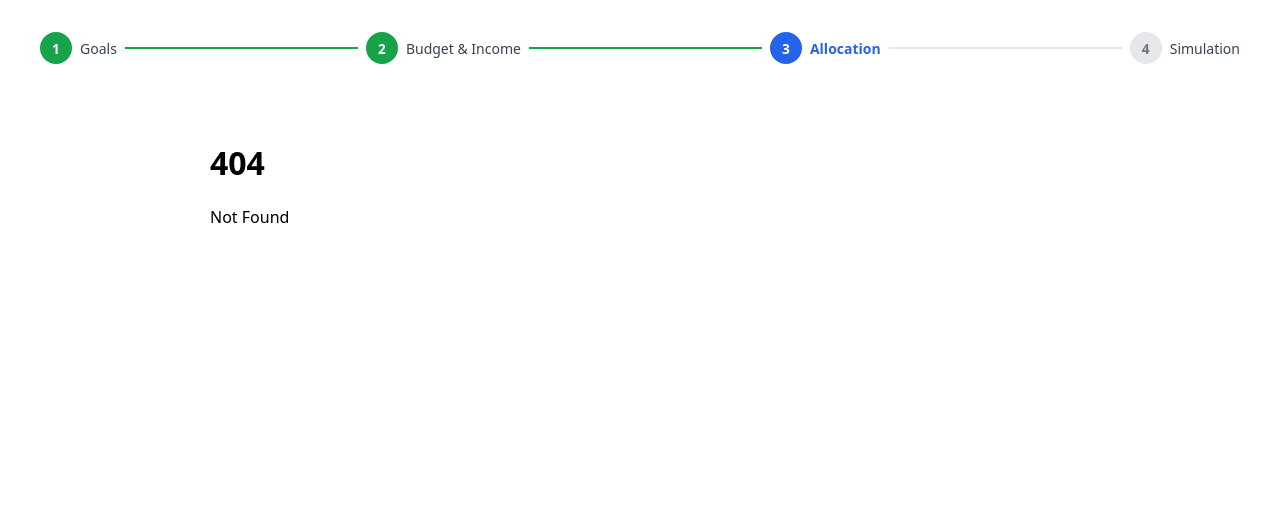
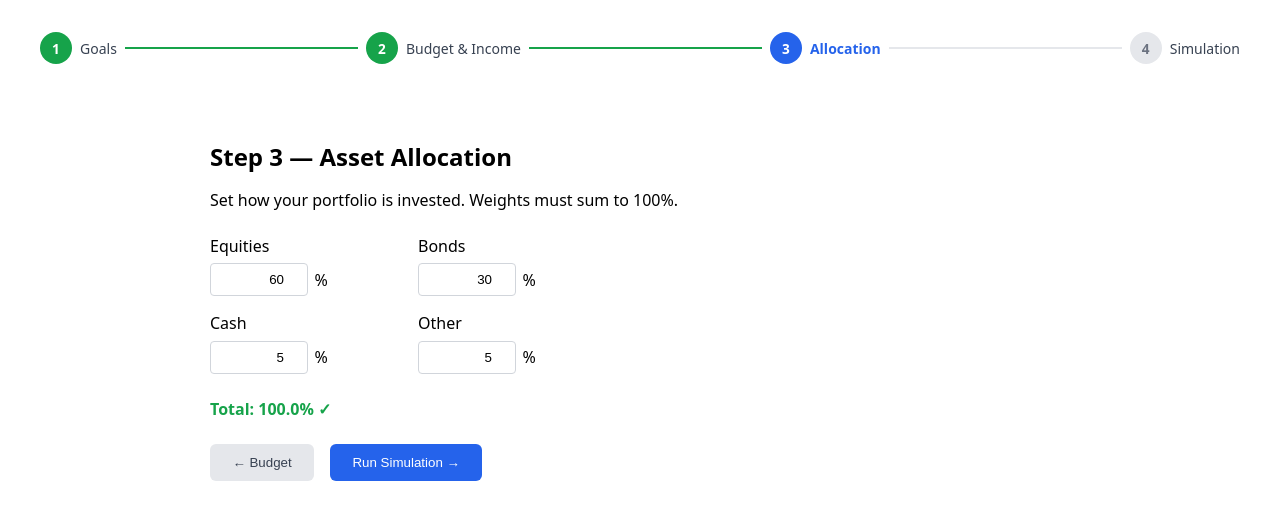
Before and after one commit to o1i/planner, a SvelteKit app in the folder frontend/: page /step3 in a window 1280 px wide. Before the commit this address had no page. Shown: the top 520 px of the page. Built offline with nearby package versions, Linux system fonts and the light colour scheme.

Commit message:
feat: step 3 asset allocation page

```diff
--- /dev/null
+++ b/frontend/src/routes/step3/+page.svelte
@@ -0,0 +1,53 @@
+<script lang="ts">
+  import { goto } from '$app/navigation';
+  import { plan, markDirty } from '$lib/store.svelte';
+
+  let total = $derived(
+    plan.allocation.equities + plan.allocation.bonds + plan.allocation.cash + plan.allocation.other
+  );
+  let valid = $derived(Math.abs(total - 100) < 0.01);
+
+  async function next() { if (!valid) return; markDirty(); await goto('/step4'); }
+</script>
+
+<h2>Step 3 — Asset Allocation</h2>
+<p>Set how your portfolio is invested. Weights must sum to 100%.</p>
+
+<div class="grid">
+  {#each [
+    { key: 'equities', label: 'Equities' },
+    { key: 'bonds',    label: 'Bonds' },
+    { key: 'cash',     label: 'Cash' },
+    { key: 'other',    label: 'Other' },
+  ] as field}
+    <label>
+      {field.label}
+      <div class="input-wrap">
+        <input type="number" min="0" max="100" step="1"
+          bind:value={plan.allocation[field.key as keyof typeof plan.allocation]} />
+        <span>%</span>
+      </div>
+    </label>
+  {/each}
+</div>
+
+<p class="total" class:error={!valid}>Total: {total.toFixed(1)}%{valid ? ' ✓' : ' — must equal 100%'}</p>
+
+<div class="nav">
+  <button class="secondary" onclick={async () => { await goto('/step2'); }}>← Budget</button>
+  <button onclick={next} disabled={!valid}>Run Simulation →</button>
+</div>
+
+<style>
+  h2 { margin-bottom: 0.5rem; }
+  .grid { display: grid; grid-template-columns: 1fr 1fr; gap: 1rem; max-width: 400px; margin: 1.5rem 0; }
+  label { display: flex; flex-direction: column; gap: 0.4rem; font-weight: 500; }
+  .input-wrap { display: flex; align-items: center; gap: 0.4rem; }
+  input { width: 5rem; padding: 0.5rem; border: 1px solid #d1d5db; border-radius: 4px; text-align: right; }
+  .total { font-weight: 600; color: #16a34a; }
+  .total.error { color: #dc2626; }
+  .nav { display: flex; gap: 1rem; margin-top: 1.5rem; }
+  button { padding: 0.7rem 1.4rem; background: #2563eb; color: white; border: none; border-radius: 6px; cursor: pointer; }
+  button.secondary { background: #e5e7eb; color: #374151; }
+  button:disabled { background: #9ca3af; cursor: not-allowed; }
+</style>
```
